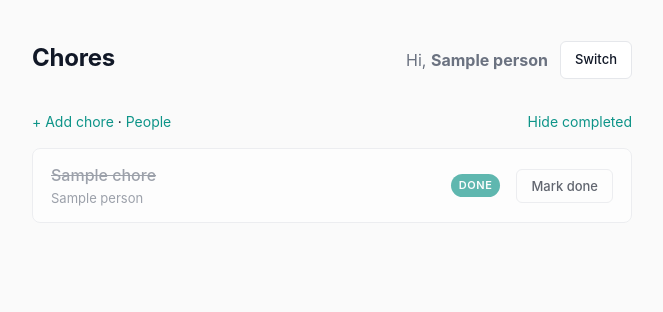
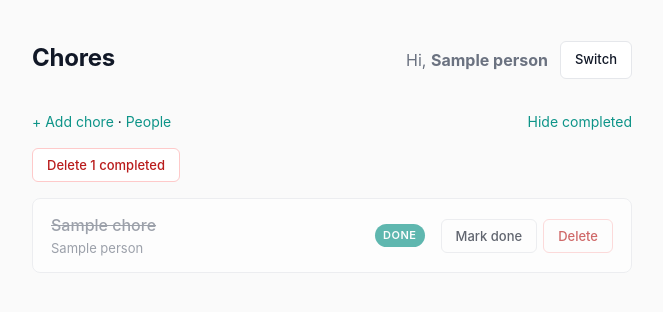
Before and after one commit to mc-alexander/ai-dev-tools-zoomcamp, a Django app: template 01-ai-native-workflow/chores/templates/chores/chore_list.html in a window 1280 px wide. Shown: the top 312 px of the page, without its empty margins (308-971 px from the left). Run offline with Django 5.2, Linux system fonts and the light colour scheme; tables that the repository leaves empty hold one stand-in row (values such as "Sample post"); the template is opened without the code that fills it: values that come from a table or form of the project are taken from there, most other values are stand-ins (such as "Sample title", 1, 10 or a date in 2020).

Commit message:
Task 13: chore delete (individual + bulk completed)

```diff
--- a/01-ai-native-workflow/chores/templates/chores/base.html
+++ b/01-ai-native-workflow/chores/templates/chores/base.html
@@ -87,6 +87,14 @@
             border: 1px solid var(--border);
         }
         .btn.secondary:hover { background: #f3f4f6; }
+        .btn.danger {
+            background: var(--surface);
+            color: #b91c1c;
+            border: 1px solid #fecaca;
+        }
+        .btn.danger:hover { background: #fef2f2; }
+
+        .actions { display: flex; gap: 0.375rem; align-items: center; }
 
         form.stack {
             display: flex;
--- a/01-ai-native-workflow/chores/templates/chores/chore_list.html
+++ b/01-ai-native-workflow/chores/templates/chores/chore_list.html
@@ -15,12 +15,19 @@
             <a href="{% url 'chores:chore_create' %}">+ Add chore</a>
             · <a href="{% url 'chores:people_list' %}">People</a>
         </span>
-        {% if hide_done %}
-            <a href="?hide_done=0">Show completed</a>
-        {% else %}
-            <a href="?hide_done=1">Hide completed</a>
-        {% endif %}
+        <span>
+            {% if hide_done %}<a href="?hide_done=0">Show completed</a>{% else %}<a href="?hide_done=1">Hide completed</a>{% endif %}
+        </span>
     </div>
+
+    {% if completed_count %}
+        <div class="toolbar">
+            <form method="post" action="{% url 'chores:chores_delete_completed' %}" class="inline">
+                {% csrf_token %}
+                <button type="submit" class="btn danger">Delete {{ completed_count }} completed</button>
+            </form>
+        </div>
+    {% endif %}
 
     {% if chores %}
         <ul class="chore-list">
@@ -35,10 +42,16 @@
                     <div class="state {% if not chore.last_done_at %}due{% endif %}">
                         {% if chore.last_done_at %}Done{% else %}Due{% endif %}
                     </div>
-                    <form method="post" action="{% url 'chores:mark_done' chore.id %}" class="inline">
-                        {% csrf_token %}
-                        <button type="submit" class="btn secondary">Mark done</button>
-                    </form>
+                    <div class="actions">
+                        <form method="post" action="{% url 'chores:mark_done' chore.id %}" class="inline">
+                            {% csrf_token %}
+                            <button type="submit" class="btn secondary">Mark done</button>
+                        </form>
+                        <form method="post" action="{% url 'chores:chore_delete' chore.id %}" class="inline">
+                            {% csrf_token %}
+                            <button type="submit" class="btn danger">Delete</button>
+                        </form>
+                    </div>
                 </li>
             {% endfor %}
         </ul>
--- a/01-ai-native-workflow/chores/urls.py
+++ b/01-ai-native-workflow/chores/urls.py
@@ -9,6 +9,8 @@ urlpatterns = [
     path("who-am-i/", views.who_am_i, name="who_am_i"),
     path("chore/new/", views.chore_create, name="chore_create"),
     path("chore/<int:chore_id>/done/", views.mark_done, name="mark_done"),
+    path("chore/<int:chore_id>/delete/", views.chore_delete, name="chore_delete"),
+    path("chores/delete-completed/", views.chores_delete_completed, name="chores_delete_completed"),
     path("people/", views.people_list, name="people_list"),
     path("people/new/", views.people_create, name="people_create"),
     path("people/<int:person_id>/delete/", views.person_delete, name="person_delete"),
```
Also changed, not shown: 01-ai-native-workflow/chores/views.py (+27 -1 lines).
